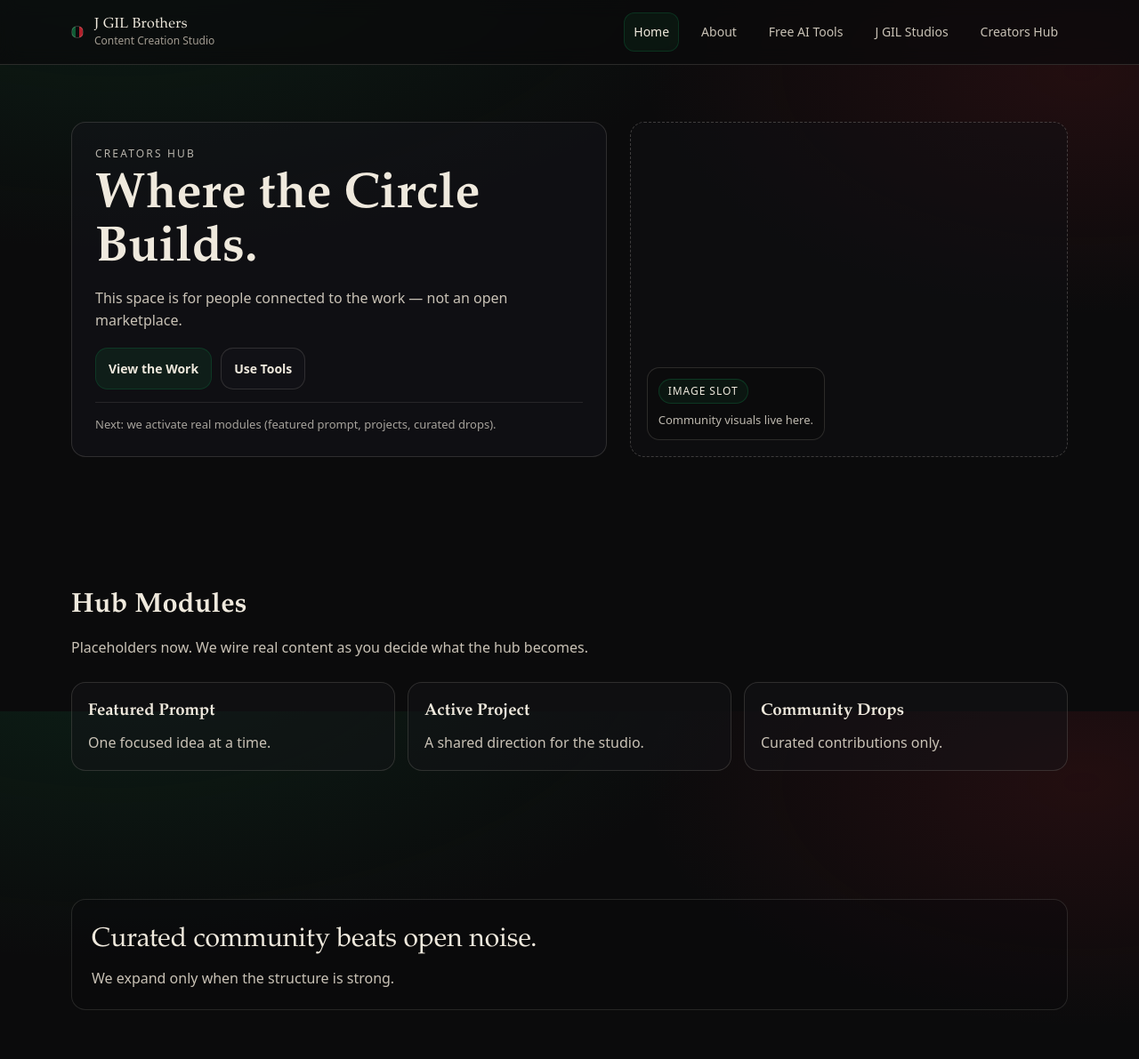
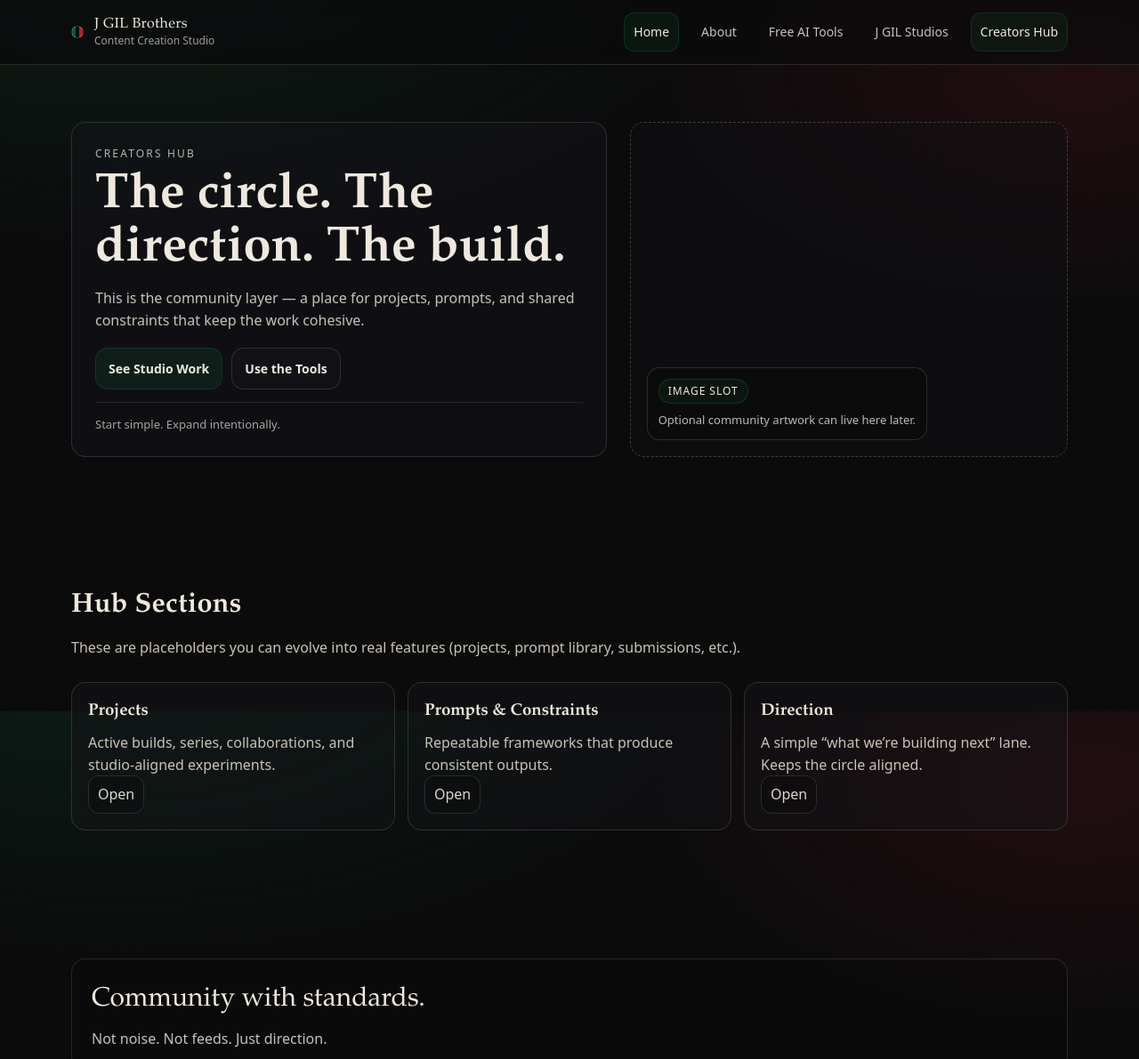
Before and after one commit to jgilbrothers/jgilbrothers-website, a plain HTML site: page creators-hub/index.html in a window 1280 px wide. Shown: the top 1191 px of the page at 89% size. Drawn offline with Linux system fonts and the light colour scheme.

Commit message:
Update Creators Hub

```diff
--- a/creators-hub/index.html
+++ b/creators-hub/index.html
@@ -4,8 +4,11 @@
   <meta charset="utf-8" />
   <meta name="viewport" content="width=device-width, initial-scale=1" />
   <title>Creators Hub — J GIL Brothers</title>
-  <meta name="description" content="Creators Hub — the center for community prompts, projects, and collaboration." />
+  <meta name="description" content="Creators Hub — the community space for projects, prompts, and shared direction inside the J GIL Brothers world." />
   <meta name="theme-color" content="#0b0b0c" />
+
+  <link rel="canonical" href="https://jgilbrothers.com/creators-hub/" />
+  <meta name="robots" content="index, follow" />
 
   <link rel="stylesheet" href="/styles/styles.css" />
   <script src="/scripts/main.js" defer></script>
@@ -32,67 +35,70 @@
       <nav id="site-nav" class="site-nav" aria-label="Primary navigation">
         <ul class="nav-list">
           <li><a class="nav-link" href="/">Home</a></li>
-          <li><a class="nav-link" href="/about.html">About</a></li>
-          <li><a class="nav-link" href="/tools.html">Free AI Tools</a></li>
+          <li><a class="nav-link" href="/about/">About</a></li>
+          <li><a class="nav-link" href="/tools/">Free AI Tools</a></li>
           <li><a class="nav-link" href="/jgil-studios/">J GIL Studios</a></li>
-          <li><a class="nav-link" href="/creators-hub.html">Creators Hub</a></li>
+          <li><a class="nav-link" href="/creators-hub/" aria-current="page">Creators Hub</a></li>
         </ul>
       </nav>
     </div>
   </header>
 
   <main id="main" class="site-main">
-    <section class="section hero" aria-label="Creators Hub">
+    <section class="section hero" aria-label="Creators Hub hero">
       <div class="container hero-grid">
         <div class="hero-copy">
           <p class="kicker">Creators Hub</p>
-          <h1 class="hero-title">Where the Circle Builds.</h1>
+          <h1 class="hero-title">The circle. The direction. The build.</h1>
           <p class="hero-subtitle">
-            This space is for people connected to the work — not an open marketplace.
+            This is the community layer — a place for projects, prompts, and shared constraints that keep the work cohesive.
           </p>
 
           <div class="hero-actions">
-            <a class="btn btn-primary" href="/jgil-studios/">View the Work</a>
-            <a class="btn btn-ghost" href="/tools.html">Use Tools</a>
+            <a class="btn btn-primary" href="/jgil-studios/">See Studio Work</a>
+            <a class="btn btn-ghost" href="/tools/">Use the Tools</a>
           </div>
 
-          <p class="hero-note">
-            Next: we activate real modules (featured prompt, projects, curated drops).
-          </p>
+          <p class="hero-note">Start simple. Expand intentionally.</p>
         </div>
 
-        <div class="hero-frame" aria-label="Hub image slot (added later)">
+        <div class="hero-frame" aria-label="Creators Hub image slot (optional)">
           <div class="frame-inner">
             <div class="frame-label">
               <span class="pill">Image Slot</span>
-              <span class="frame-text">Community visuals live here.</span>
+              <span class="frame-text">Optional community artwork can live here later.</span>
             </div>
           </div>
         </div>
       </div>
     </section>
 
-    <section class="section manifesto" aria-label="Hub modules">
+    <section class="section manifesto" aria-label="Hub sections">
       <div class="container">
         <div class="section-head">
-          <h2 class="section-title">Hub Modules</h2>
+          <h2 class="section-title">Hub Sections</h2>
           <p class="section-subtitle">
-            Placeholders now. We wire real content as you decide what the hub becomes.
+            These are placeholders you can evolve into real features (projects, prompt library, submissions, etc.).
           </p>
         </div>
 
         <div class="manifesto-grid">
           <div class="card">
-            <h3 class="card-title">Featured Prompt</h3>
-            <p class="card-text">One focused idea at a time.</p>
+            <h3 class="card-title">Projects</h3>
+            <p class="card-text">Active builds, series, collaborations, and studio-aligned experiments.</p>
+            <a class="text-link" href="/creators-hub/">Open</a>
           </div>
+
           <div class="card">
-            <h3 class="card-title">Active Project</h3>
-            <p class="card-text">A shared direction for the studio.</p>
+            <h3 class="card-title">Prompts & Constraints</h3>
+            <p class="card-text">Repeatable frameworks that produce consistent outputs.</p>
+            <a class="text-link" href="/creators-hub/">Open</a>
           </div>
+
           <div class="card">
-            <h3 class="card-title">Community Drops</h3>
-            <p class="card-text">Curated contributions only.</p>
+            <h3 class="card-title">Direction</h3>
+            <p class="card-text">A simple “what we’re building next” lane. Keeps the circle aligned.</p>
+            <a class="text-link" href="/creators-hub/">Open</a>
           </div>
         </div>
       </div>
@@ -100,8 +106,8 @@
 
     <section class="section closing" aria-label="Closing statement">
       <div class="container closing-inner">
-        <p class="closing-line">Curated community beats open noise.</p>
-        <p class="closing-sub">We expand only when the structure is strong.</p>
+        <p class="closing-line">Community with standards.</p>
+        <p class="closing-sub">Not noise. Not feeds. Just direction.</p>
       </div>
     </section>
   </main>
@@ -115,10 +121,10 @@
 
       <nav class="footer-nav" aria-label="Footer navigation">
         <a href="/">Home</a>
-        <a href="/about.html">About</a>
-        <a href="/tools.html">Free AI Tools</a>
+        <a href="/about/">About</a>
+        <a href="/tools/">Free AI Tools</a>
         <a href="/jgil-studios/">J GIL Studios</a>
-        <a href="/creators-hub.html">Creators Hub</a>
+        <a href="/creators-hub/">Creators Hub</a>
       </nav>
 
       <div class="footer-right">
```
